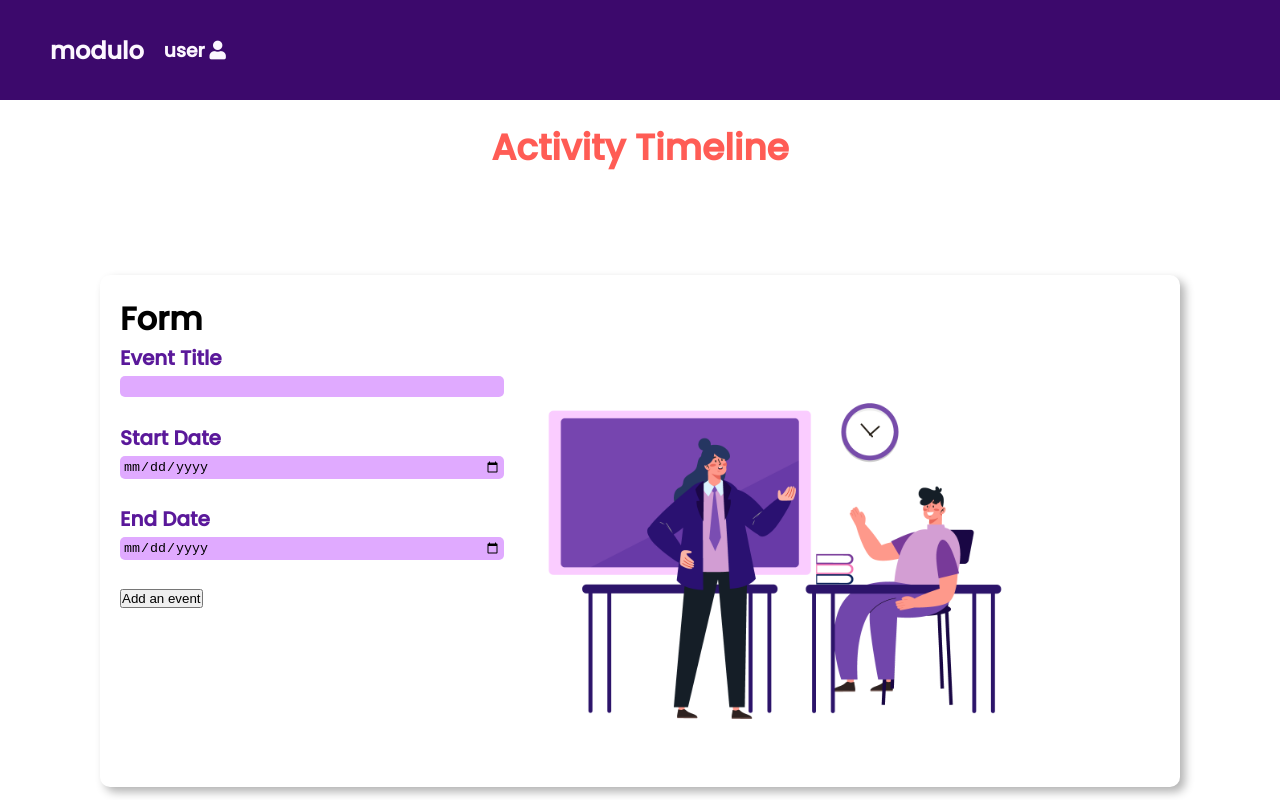
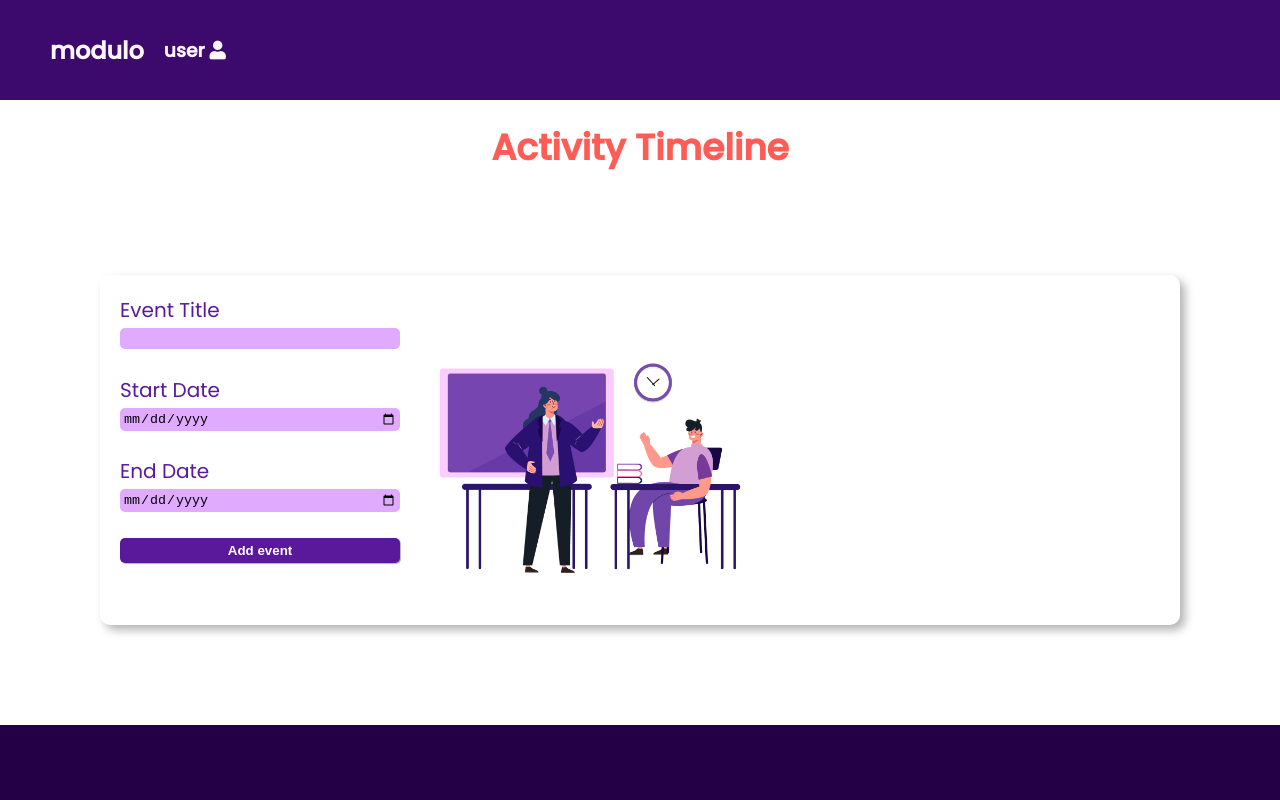
Before and after one commit to GayanKod/Modulo, a React (Create React App) app in the folder client/: page /timelineform in a window 1280 px wide. Shown: the top 800 px of the page. Built offline with nearby package versions, Linux system fonts and the light colour scheme.

Commit message:
timeline - added some styles

```diff
--- a/client/src/components/Timeline/TimelineForm.tsx
+++ b/client/src/components/Timeline/TimelineForm.tsx
@@ -28,8 +28,6 @@ function TimelineForm() {
   return (
     <>
       <div className="form-container">
-        <div className="form-content">
-          <h1>Form</h1>
         <form className="wrapper" onSubmit={onSubmit}>
           <label htmlFor="title">Event Title</label>
           <br />
@@ -46,9 +44,8 @@ function TimelineForm() {
           <input type="date" id="edate" value={body} onChange={onChange} />
           <br />
           <br />
-            <button type="submit">Add an event</button>
+          <button type="submit">Add event</button>
         </form>
-        </div>
         <img className="img" src={FormImage} alt="formimage" />
       </div>
     </>
--- a/client/src/styles/TimelineForm.scss
+++ b/client/src/styles/TimelineForm.scss
@@ -6,8 +6,12 @@
     border-radius: 10px;
     box-shadow: 5px 5px 10px rgba($color: #000000, $alpha: 0.3);
     display: flex;
+    .wrapper{
+        width: 280px;
+    }
     .img{
-        width: 40vmax;
+        width: 350px;
+        height: auto;
         padding-left: 30px;
         margin-top: -10px;
     }
@@ -15,7 +19,7 @@
  label{
      font-size: 20px;
      color: $P4;
-     font-weight: bold;
+
  }
 
  input{
@@ -23,10 +27,25 @@
      background-color: $P8;
      border-style: none;
      border-radius: 5px;
-     width: 30vw;
+     width: 100%;
 
 
  }
  input:focus{
     background-color: rgb(255, 122, 120);
 }
+
+button{
+    border: none;
+    color: white;
+    background-color: $P4;
+    border-radius: 5px;
+    padding: 5px;
+    width: 100%;
+    box-shadow: 1px 1px 1px rgba($color: #000000, $alpha: 0.3);
+    font-weight: bold;
+}
+
+button:focus{
+    background-color: rgb(255, 122, 120);
+}
```
Lines whose indentation alone changed are shown as unchanged.
